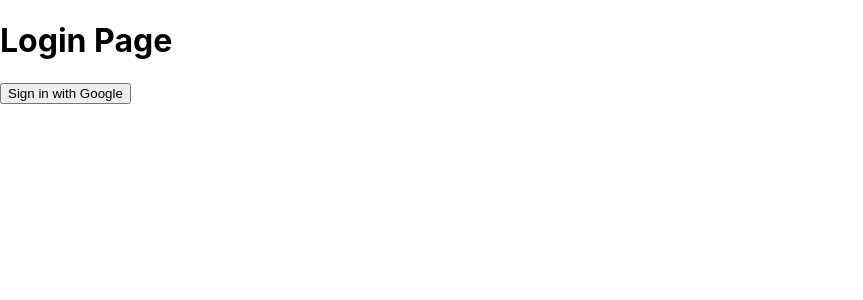
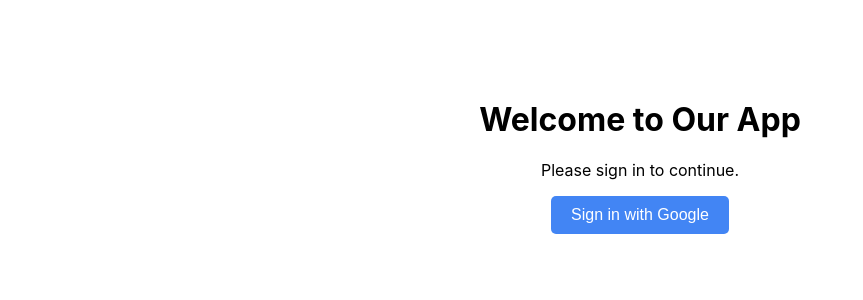
Before and after one commit to justsignedupayy/cs458project, a React (Create React App) app in the folder frontend/: page / in a window 1280 px wide. Shown: the top 300 px of the page, without its empty margins (0-863 px from the left). Built offline with nearby package versions, Linux system fonts and the light colour scheme; no server answers.

Commit message:
google sign in integrated

```diff
--- a/frontend/package.json
+++ b/frontend/package.json
@@ -10,7 +10,8 @@
     "firebase": "^11.4.0",
     "react": "^19.0.0",
     "react-dom": "^19.0.0",
-    "react-scripts": "5.0.1",
+    "react-router-dom": "^7.2.0",
+    "react-scripts": "^5.0.1",
     "web-vitals": "^2.1.4"
   },
   "scripts": {
--- a/frontend/src/App.js
+++ b/frontend/src/App.js
@@ -1,14 +1,29 @@
-import logo from './logo.svg';
-import './App.css';
-import React from "react";
-import { signInWithGoogle } from "./firebase-config";
+import React, { useEffect, useState } from "react";
+import { BrowserRouter as Router, Route, Routes, Navigate } from "react-router-dom";
+import LoginPage from "./LoginPage";
+import LandingPage from "./LandingPage";
+import { auth } from "./firebase-config";
+import { onAuthStateChanged } from "firebase/auth";
 
 function App() {
+  const [user, setUser] = useState(null);
+
+  useEffect(() => {
+    // Listen for authentication state changes
+    const unsubscribe = onAuthStateChanged(auth, (currentUser) => {
+      setUser(currentUser);
+    });
+
+    return () => unsubscribe();
+  }, []);
+
   return (
-    <div>
-      <h1>Login Page</h1>
-      <button onClick={signInWithGoogle}>Sign in with Google</button>
-    </div>
+    <Router>
+      <Routes>
+        <Route path="/" element={!user ? <LoginPage /> : <Navigate to="/landing" />} />
+        <Route path="/landing" element={user ? <LandingPage user={user} /> : <Navigate to="/" />} />
+      </Routes>
+    </Router>
   );
 }
 
--- /dev/null
+++ b/frontend/src/LandingPage.js
@@ -0,0 +1,33 @@
+import React from "react";
+import { getAuth, signOut } from "firebase/auth";
+
+function LandingPage({ user }) {
+  const logout = async () => {
+    const auth = getAuth();
+    await signOut(auth);
+    window.location.href = "/"; // Redirect to login page after logout
+  };
+
+  return (
+    <div style={{ textAlign: "center", marginTop: "50px" }}>
+      <h1>Login Successful!</h1>
+      <h2>Welcome, {user.displayName}</h2>
+      <img src={user.photoURL} alt="User Profile" width="100" style={{ borderRadius: "50%" }} />
+      <p>Email: {user.email}</p>
+      <button onClick={logout} style={buttonStyle}>Logout</button>
+    </div>
+  );
+}
+
+const buttonStyle = {
+  padding: "10px 20px",
+  fontSize: "16px",
+  cursor: "pointer",
+  backgroundColor: "#ff3b30",
+  color: "white",
+  border: "none",
+  borderRadius: "5px",
+  marginTop: "20px"
+};
+
+export default LandingPage;
--- /dev/null
+++ b/frontend/src/LoginPage.js
@@ -0,0 +1,24 @@
+import React from "react";
+import { signInWithGoogle } from "./firebase-config";
+
+function LoginPage() {
+  return (
+    <div style={{ textAlign: "center", marginTop: "100px" }}>
+      <h1>Welcome to Our App</h1>
+      <p>Please sign in to continue.</p>
+      <button onClick={signInWithGoogle} style={buttonStyle}>Sign in with Google</button>
+    </div>
+  );
+}
+
+const buttonStyle = {
+  padding: "10px 20px",
+  fontSize: "16px",
+  cursor: "pointer",
+  backgroundColor: "#4285F4",
+  color: "white",
+  border: "none",
+  borderRadius: "5px"
+};
+
+export default LoginPage;
--- a/frontend/src/firebase-config.js
+++ b/frontend/src/firebase-config.js
@@ -1,16 +1,24 @@
 import { initializeApp } from "firebase/app";
 import { getAuth, GoogleAuthProvider, signInWithPopup } from "firebase/auth";
+import { getAnalytics } from "firebase/analytics";
+// TODO: Add SDKs for Firebase products that you want to use
+// https://firebase.google.com/docs/web/setup#available-libraries
 
+// Your web app's Firebase configuration
+// For Firebase JS SDK v7.20.0 and later, measurementId is optional
 const firebaseConfig = {
-  apiKey: "YOUR_API_KEY",
-  authDomain: "YOUR_AUTH_DOMAIN",
-  projectId: "YOUR_PROJECT_ID",
-  storageBucket: "YOUR_STORAGE_BUCKET",
-  messagingSenderId: "YOUR_MESSAGING_SENDER_ID",
-  appId: "YOUR_APP_ID",
+  apiKey: "AIzaSyDjE1uvLm11OkSZ1EEHwlFatphAcHUelGE",
+  authDomain: "cs458-c77f5.firebaseapp.com",
+  projectId: "cs458-c77f5",
+  storageBucket: "cs458-c77f5.firebasestorage.app",
+  messagingSenderId: "273785606312",
+  appId: "1:273785606312:web:5ef6665350622390c2f29d",
+  measurementId: "G-003GYRGNNK"
 };
 
+// Initialize Firebase
 const app = initializeApp(firebaseConfig);
+const analytics = getAnalytics(app);
 export const auth = getAuth(app);
 export const googleProvider = new GoogleAuthProvider();
 
```
Also changed, not shown: 1 other file (tests, documents, lock files or other folders).
